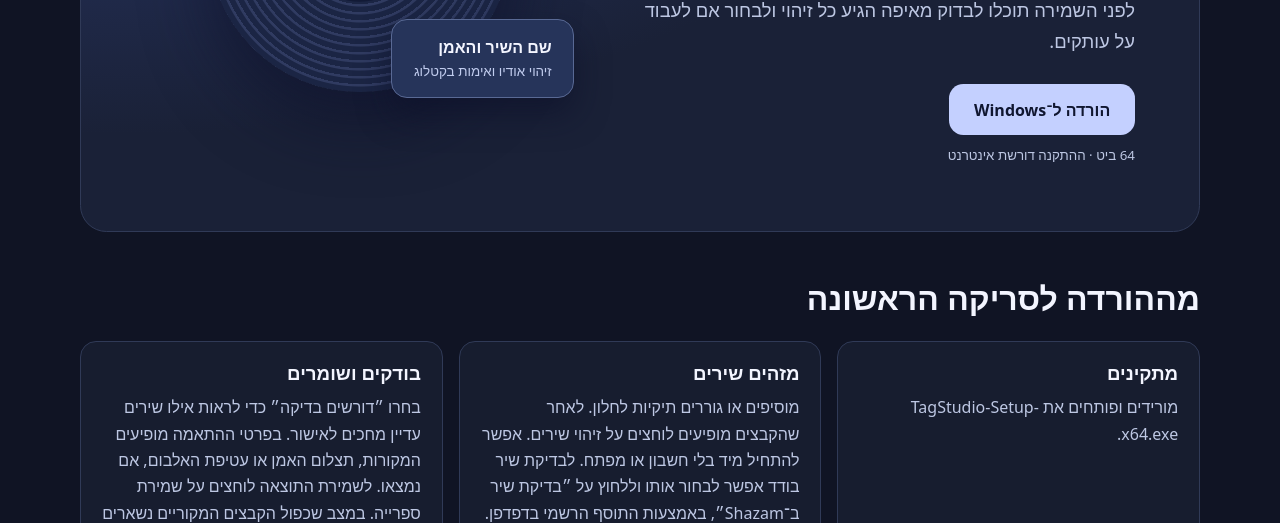
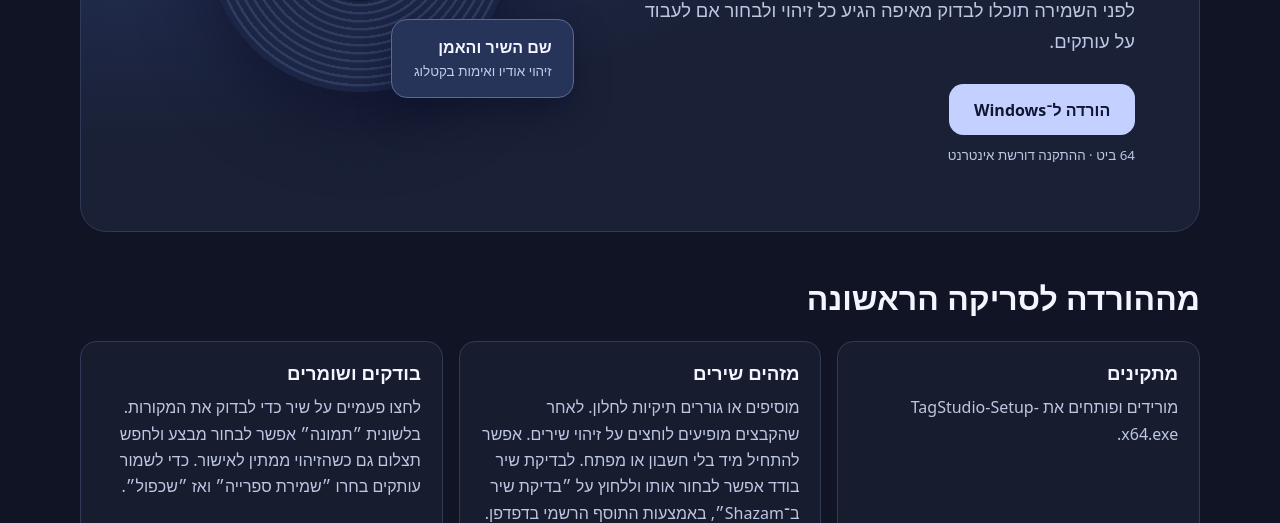
Before and after one commit to danieledry2025/TagStudio-Releases, a plain HTML site: page index.html in a window 1280 px wide. Shown: the part 429-952 px from the top of the page. Drawn offline with Linux system fonts and the light colour scheme.

Commit message:
Explain artist selection and photo previews for suggested songs

```diff
--- a/index.html
+++ b/index.html
@@ -33,7 +33,7 @@
       <ol>
         <li><h3>מתקינים</h3><p>מורידים ופותחים את <bdi>TagStudio-Setup-x64.exe</bdi>.</p></li>
         <li><h3>מזהים שירים</h3><p>מוסיפים או גוררים תיקיות לחלון. לאחר שהקבצים מופיעים לוחצים על זיהוי שירים. אפשר להתחיל מיד בלי חשבון או מפתח. לבדיקת שיר בודד אפשר לבחור אותו וללחוץ על ״בדיקת שיר ב־Shazam״, באמצעות התוסף הרשמי בדפדפן.</p></li>
-        <li><h3>בודקים ושומרים</h3><p>בחרו ״דורשים בדיקה״ כדי לראות אילו שירים עדיין מחכים לאישור. בפרטי ההתאמה מופיעים המקורות, תצלום האמן או עטיפת האלבום, אם נמצאו. לשמירת התוצאה לוחצים על שמירת ספרייה. במצב שכפול הקבצים המקוריים נשארים במקומם.</p></li>
+        <li><h3>בודקים ושומרים</h3><p>לחצו פעמיים על שיר כדי לבדוק את המקורות. בלשונית ״תמונה״ אפשר לבחור מבצע ולחפש תצלום גם כשהזיהוי ממתין לאישור. כדי לשמור עותקים בחרו ״שמירת ספרייה״ ואז ״שכפול״.</p></li>
       </ol>
       <p class="update"><strong>סריקה חוזרת</strong> · התוצאות נשמרות במחשב. שירים שכבר נבדקו מוצגים מההיסטוריה, ואפשר לבחור שירים לבדיקה חוזרת או לחיפוש תמונה.</p>
       <p class="update"><strong>עדכוני גרסה</strong> · האפליקציה בודקת עדכונים בפתיחה. אפשר גם ללחוץ על <b>בדיקת עדכונים</b> בכל עת.</p>
```
